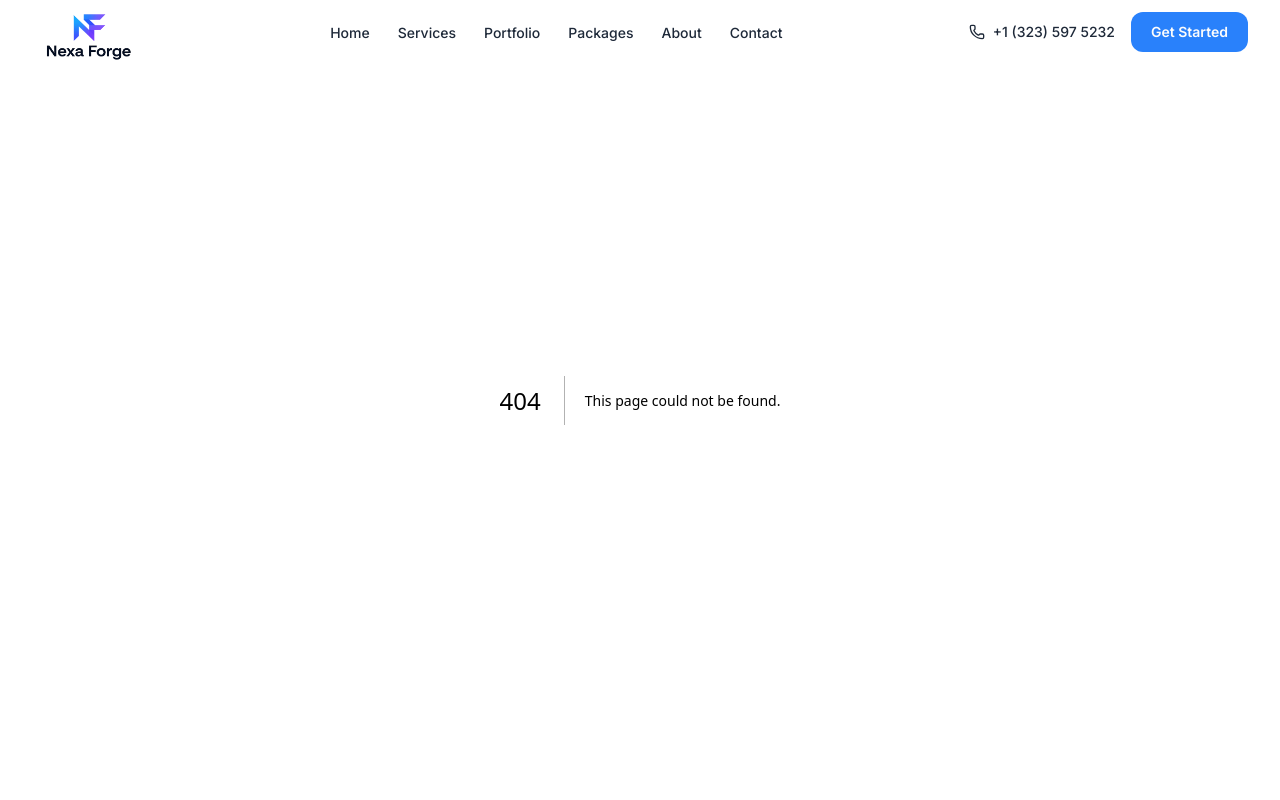
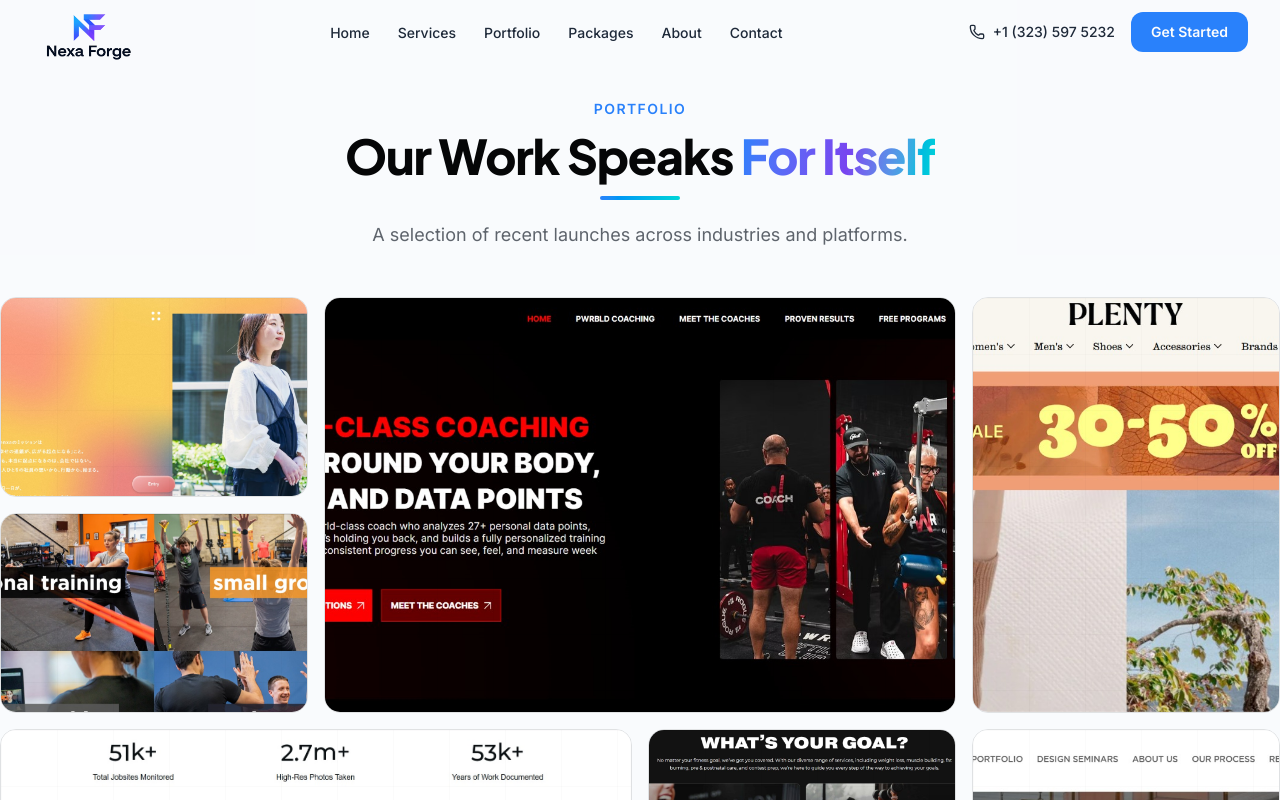
Before and after one commit to areebzeeshan/nexa-forge, a Next.js app: page /portfolio in a window 1280 px wide. Before the commit this address had no page. Shown: the top 800 px of the page. Built offline with nearby package versions, Linux system fonts and the light colour scheme.

Commit message:
create portfolio page

```diff
--- /dev/null
+++ b/app/portfolio/page.tsx
@@ -0,0 +1,81 @@
+'use client'
+
+import Image from 'next/image'
+import { AnimatePresence, motion } from 'framer-motion'
+import { ArrowUpRight } from 'lucide-react'
+import { SectionHeading } from '@/components/section-heading'
+
+const galleryItems: {
+  id: string
+  name: string
+  image: string
+  colSpan: number
+  rowSpan: number
+}[] = [
+  { id: '1', name: 'Renxa Recruit', image: '/renxa-recruit.jpeg', colSpan: 1, rowSpan: 1 },
+  { id: '2', name: 'PwrBld Coaching', image: '/pwrbld-coaching-fitness.jpeg', colSpan: 2, rowSpan: 2 },
+  { id: '3', name: 'Get Plenty', image: '/get-plenty.jpeg', colSpan: 1, rowSpan: 2 },
+  { id: '4', name: 'Orange Shoe Fitness', image: '/orange-shoe-fitness.jpeg', colSpan: 1, rowSpan: 1 },
+  { id: '5', name: 'Oxblue', image: '/oxblue.jpeg', colSpan: 2, rowSpan: 1 },
+  { id: '6', name: 'DIY Body Fitness', image: '/diybody-fitness.jpeg', colSpan: 1, rowSpan: 1 },
+  { id: '7', name: 'Jakson Design', image: '/jakson-design.jpeg', colSpan: 1, rowSpan: 2 },
+  { id: '8', name: 'Premium Barber Shop', image: '/premium-barber.jpeg', colSpan: 2, rowSpan: 1 },
+  { id: '9', name: 'True Classic Tees', image: '/true-classic-tees.jpeg', colSpan: 1, rowSpan: 1 },
+]
+
+export default function PortfolioPage() {
+  return (
+    <main className="relative overflow-x-hidden">
+      <section className="bg-card/30 py-24">
+        <div>
+          <SectionHeading
+            eyebrow="Portfolio"
+            title="Our Work Speaks"
+            highlight="For Itself"
+            description="A selection of recent launches across industries and platforms."
+          />
+
+          <motion.div
+            layout
+            className="mt-12 grid gap-4 grid-cols-2 md:grid-cols-3 lg:grid-cols-4 auto-rows-[200px]"
+          >
+            <AnimatePresence mode="popLayout">
+              {galleryItems.map((p) => (
+                <motion.article
+                  key={p.id}
+                  layout
+                  initial={{ opacity: 0, scale: 0.9 }}
+                  animate={{ opacity: 1, scale: 1 }}
+                  exit={{ opacity: 0, scale: 0.9 }}
+                  transition={{ duration: 0.35 }}
+                  className="group relative overflow-hidden rounded-2xl border border-border"
+                  style={{
+                    gridColumn: `span ${p.colSpan}`,
+                    gridRow: `span ${p.rowSpan}`,
+                  }}
+                >
+                  <Image
+                    src={p.image}
+                    alt={p.name}
+                    fill
+                    className="object-cover transition-transform duration-500 group-hover:scale-110"
+                  />
+                  <div className="absolute inset-0 bg-grid opacity-40" />
+                  <div className="absolute inset-0 flex flex-col justify-end bg-gradient-to-t from-background/95 via-background/40 to-transparent p-4 opacity-0 transition-opacity duration-300 group-hover:opacity-100">
+                    <h3 className="font-heading text-lg font-bold">
+                      {p.name}
+                    </h3>
+                    {/* <span className="mt-2 inline-flex w-fit items-center gap-1.5 rounded-lg bg-primary px-3 py-1.5 text-xs font-semibold text-primary-foreground">
+                      View Project
+                      <ArrowUpRight className="h-3 w-3" />
+                    </span> */}
+                  </div>
+                </motion.article>
+              ))}
+            </AnimatePresence>
+          </motion.div>
+        </div>
+      </section>
+    </main>
+  )
+}
--- a/components/navbar.tsx
+++ b/components/navbar.tsx
@@ -9,7 +9,7 @@ import { cn } from '@/lib/utils'
 const links = [
   { label: 'Home', href: '#home' },
   { label: 'Services', href: '/services' },
-  { label: 'Portfolio', href: '#portfolio' },
+  { label: 'Portfolio', href: '/portfolio' },
   { label: 'Packages', href: '#pricing' },
   { label: 'About', href: '#about' },
   { label: 'Contact', href: '#contact' },
```
